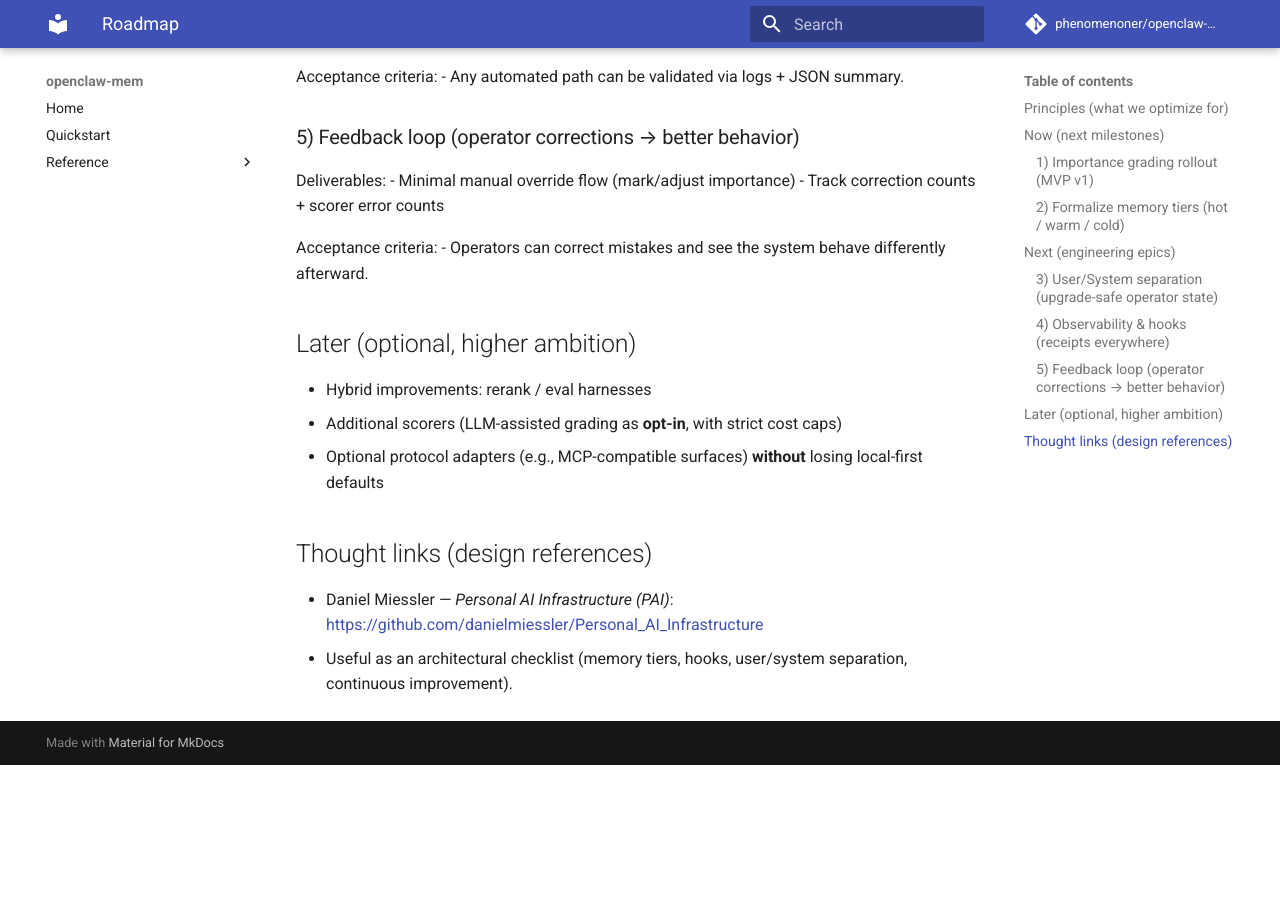
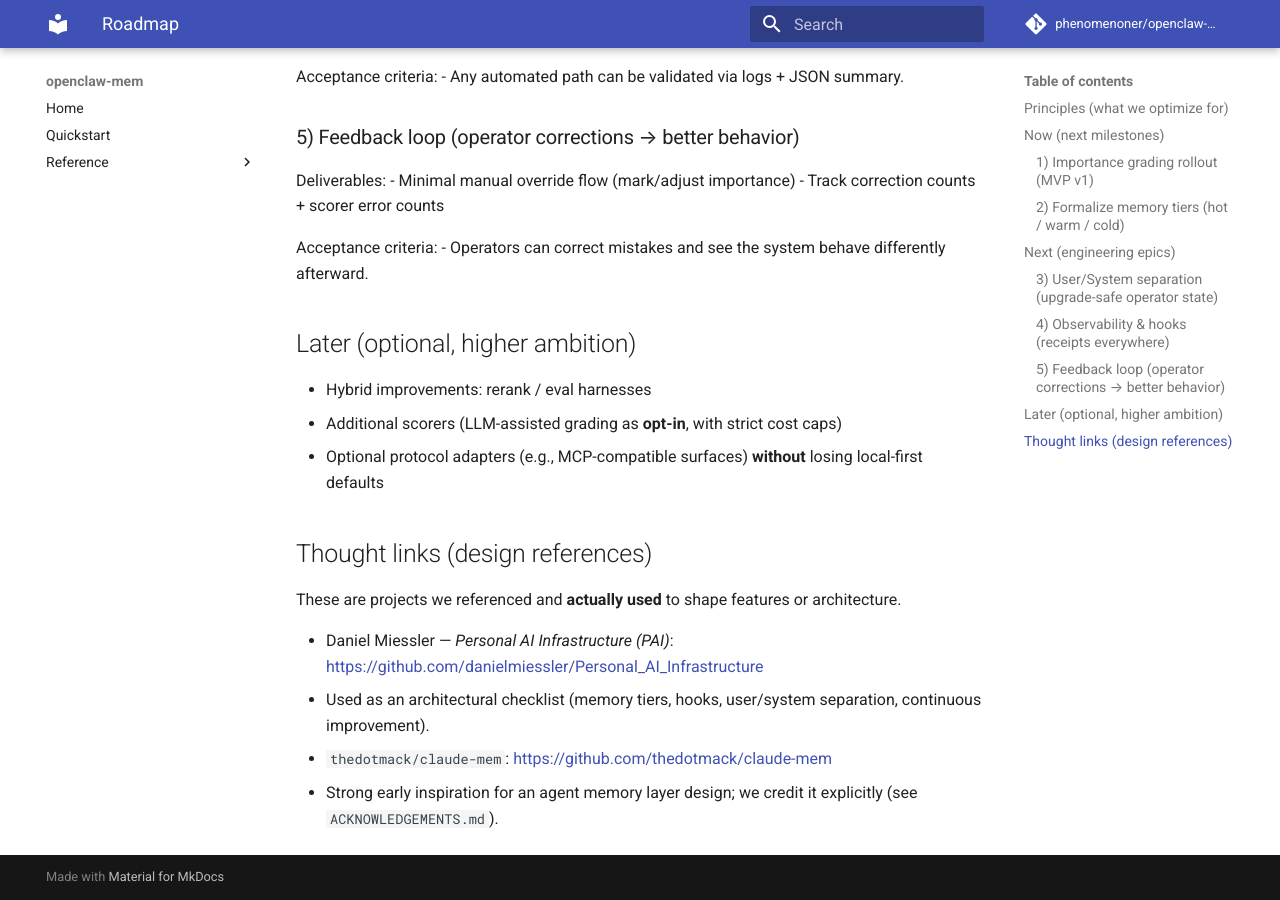
Before and after one commit to phenomenoner/openclaw-mem, an MkDocs documentation site: the page built from docs/roadmap.md, in a window 1280 px wide and 900 px high, scrolled down 1841 px. Built offline with MkDocs 1.6.1 and Material for MkDocs 9.7.7, drawn with Linux system fonts in a browser that asks for light colours; comment, search, counter and statistics services are not loaded; before the commit the page ends 2606 px from its top, so only the background shows below that.

Commit message:
docs: expand thought links

```diff
--- a/docs/roadmap.md
+++ b/docs/roadmap.md
@@ -86,5 +86,10 @@ Acceptance criteria:
 
 ## Thought links (design references)
 
+These are projects we referenced and **actually used** to shape features or architecture.
+
 - Daniel Miessler — *Personal AI Infrastructure (PAI)*: <https://github.com/danielmiessler/Personal_AI_Infrastructure>
-  - Useful as an architectural checklist (memory tiers, hooks, user/system separation, continuous improvement).
+  - Used as an architectural checklist (memory tiers, hooks, user/system separation, continuous improvement).
+
+- `thedotmack/claude-mem`: <https://github.com/thedotmack/claude-mem>
+  - Strong early inspiration for an agent memory layer design; we credit it explicitly (see `ACKNOWLEDGEMENTS.md`).
```
